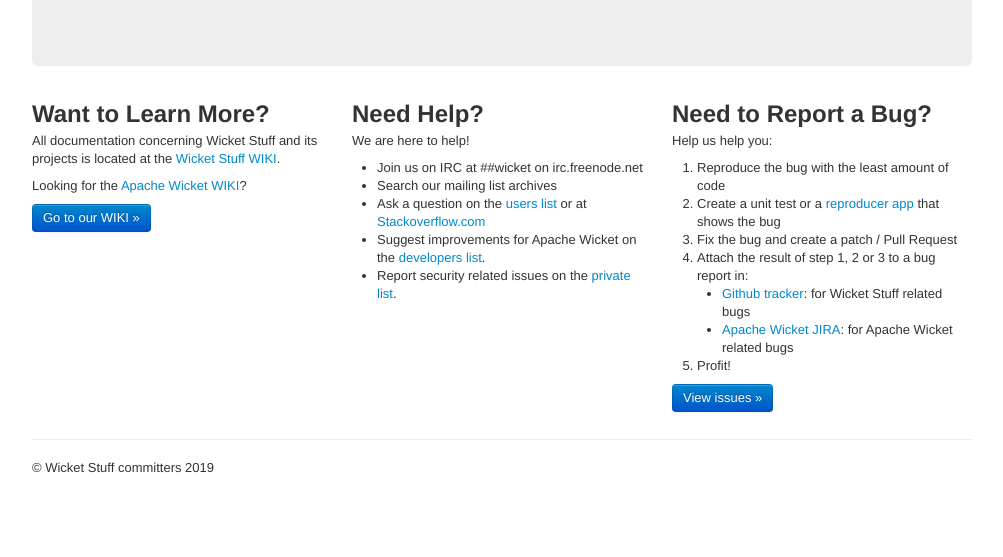
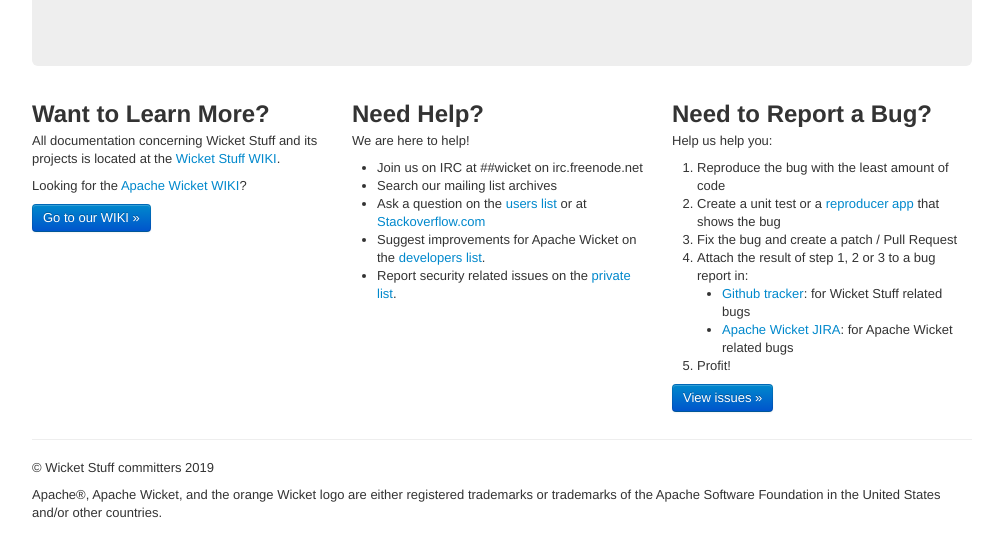
Before and after one commit to wicketstuff/wicketstuff.github.com, a plain HTML site: page index.html in a window 1280 px wide. Shown: the part 197-754 px from the top of the page, without its empty margins (138-1141 px from the left). Drawn offline with Linux system fonts and the light colour scheme.

Commit message:
Update index.html

```diff
--- a/index.html
+++ b/index.html
@@ -101,6 +101,7 @@
 		<hr />
 		<footer>
 			<p>&copy; Wicket Stuff committers 2019</p>
+			<p>Apache®, Apache Wicket, and the orange Wicket logo are either registered trademarks or trademarks of the Apache Software Foundation in the United States and/or other countries.</p>
 		</footer>
 	</div>
 
```
